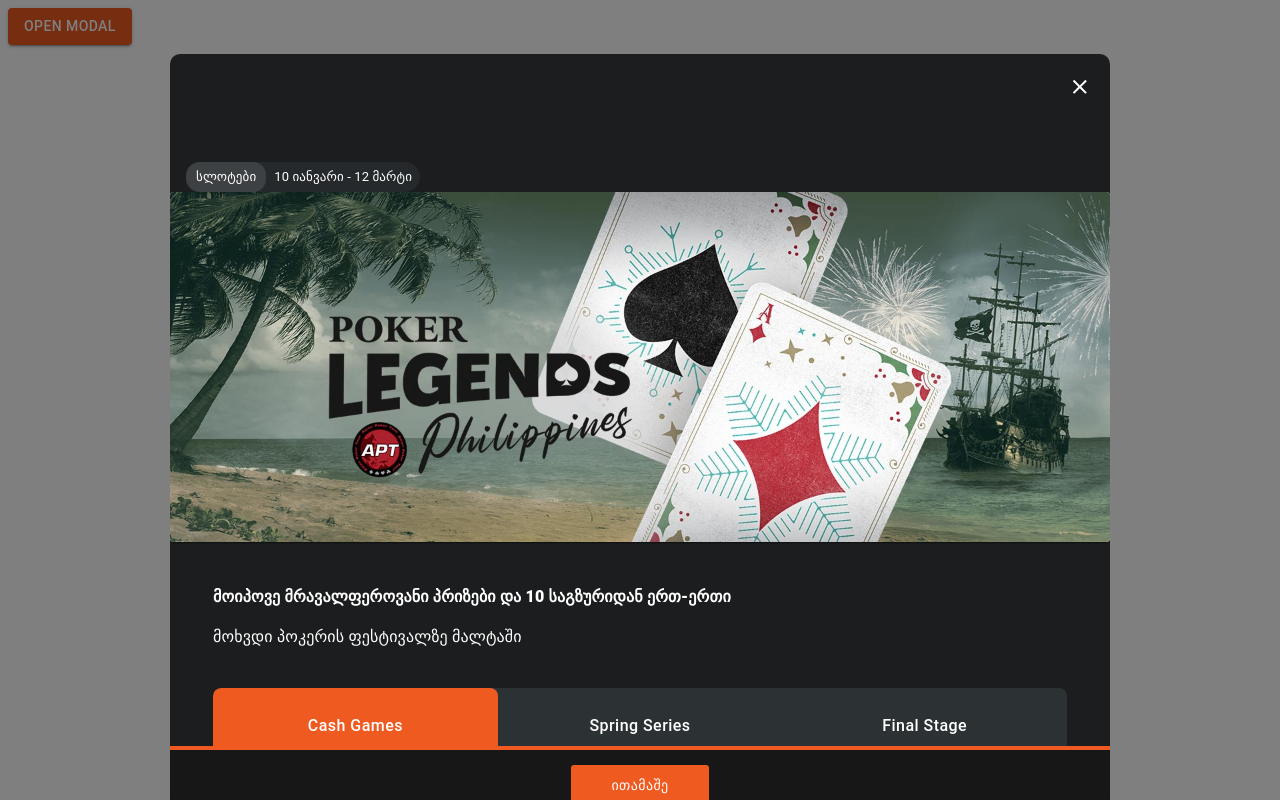
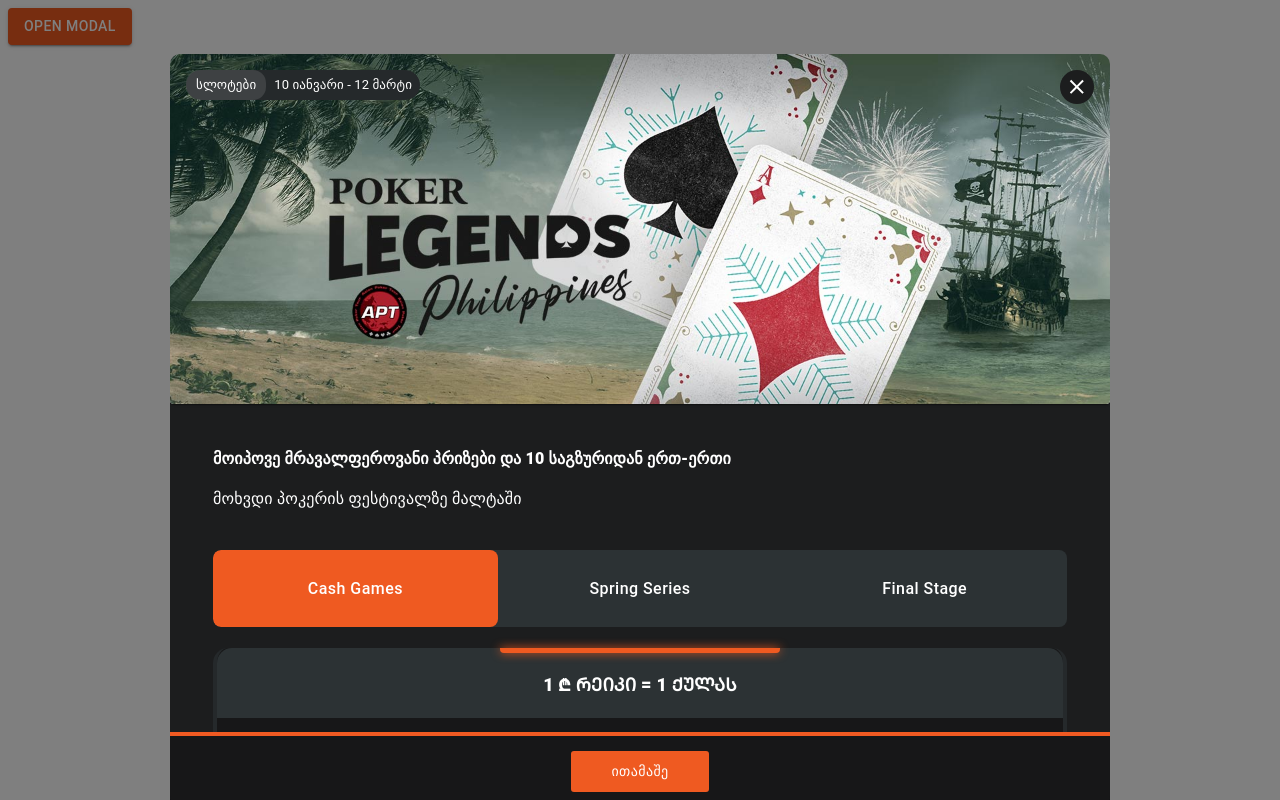
Before and after one commit to natiaker/levelup-internship-landing-page, a React (Create React App) app: page / in a window 1280 px wide. Both pictures are taken after a click on the button "OPEN MODAL". Built offline with nearby package versions, Linux system fonts and the light colour scheme.

Commit message:
fix: position fixed bug

```diff
--- a/src/components/CloseBtn.jsx
+++ b/src/components/CloseBtn.jsx
@@ -6,9 +6,9 @@
   return (
     <Box
       sx={{
-        position: "sticky",
+        position: "absolute",
         top: "16px",
-        left: "95%",
+        right: "16px",
         width: "34px",
         height: "34px",
         borderRadius: "50%",
--- a/src/components/PlayBtn.jsx
+++ b/src/components/PlayBtn.jsx
@@ -4,16 +4,16 @@
 const PlayBtn = () => {
   return (
     <Box
-      position='sticky'
-      top={{ xs: "80%", sm: "92%" }}
-      height='70px'
-      width='100%'
-      display='flex'
-      justifyContent='center'
-      alignItems='center'
-      bgcolor='#171718'
-      borderTop='4px solid #F05A22'
-      zIndex='1500'
+      position="sticky"
+      bottom="0"
+      height="70px"
+      width="100%"
+      display="flex"
+      justifyContent="center"
+      alignItems="center"
+      bgcolor="#171718"
+      borderTop="4px solid #F05A22"
+      zIndex="1500"
     >
       <Button
         sx={{
--- a/src/components/Popup.jsx
+++ b/src/components/Popup.jsx
@@ -15,7 +15,7 @@
   top: "50%",
   left: "50%",
   transform: "translate(-50%, -50%)",
-  marginTop: { xs: "50px", sm: "30px" },
+  marginTop: { xs: "24px", sm: "30px" },
   paddingTop: { xs: "10px", sm: "0" },
   minWidth: { xs: "320px", sm: "500px", md: "600px" },
   width: { xs: "100%", sm: "90%", md: "70%", lg: "940px" },
@@ -40,7 +40,7 @@
     <>
       <Button
         onClick={handleOpen}
-        variant='contained'
+        variant="contained"
         sx={{
           color: "text.primary",
           bgcolor: "background.active",
@@ -52,63 +52,49 @@
       <Modal
         open={open}
         onClose={handleClose}
-        aria-labelledby='modal-modal-title'
-        aria-describedby='modal-modal-description'
+        aria-labelledby="modal-modal-title"
+        aria-describedby="modal-modal-description"
       >
         <Box sx={modalStyle}>
           <SignupSection />
-          <CloseBtn handleClose={handleClose} />
-          <PlayBtn />
-          <Box
-            display={{ xs: "none", sm: "inline-flex" }}
-            alignItems='center'
-            position='sticky'
-            top='16px'
-            left='16px'
-            bgcolor='#25292B'
-            borderRadius='35px'
-          >
+          <div style={{ display: "flex", position: "sticky", top: 0 }}>
             <Box
-              bgcolor='#ffffff1d'
-              py='5px'
-              px='10px'
-              borderRadius='13px'
+              display={{ xs: "none", sm: "inline-flex" }}
+              alignItems="center"
+              position="absolute"
+              top="16px"
+              left="16px"
+              bgcolor="#25292B"
+              borderRadius="35px"
             >
-              <Typography fontSize='13px'>სლოტები</Typography>
+              <Box bgcolor="#ffffff1d" py="5px" px="10px" borderRadius="13px">
+                <Typography fontSize="13px">სლოტები</Typography>
+              </Box>
+              <Typography fontSize="13px" px={1}>
+                10 იანვარი - 12 მარტი
+              </Typography>
             </Box>
-            <Typography
-              fontSize='13px'
-              px={1}
-            >
-              10 იანვარი - 12 მარტი
-            </Typography>
-          </Box>
+
+            <CloseBtn handleClose={handleClose} />
+          </div>
           <Card>
             <CardMedia
-              component='img'
+              component="img"
               image={process.env.PUBLIC_URL + "/assets/banner.jpg"}
-              alt='banner'
+              alt="banner"
             />
           </Card>
           <Box
             display={{ xs: "inline-flex", sm: "none" }}
-            alignItems='center'
-            borderRadius='35px'
+            alignItems="center"
+            borderRadius="35px"
             pt={1}
-            px='10px'
+            px="10px"
           >
-            <Box
-              bgcolor='#ffffff1d'
-              py='5px'
-              px='10px'
-              borderRadius='13px'
-            >
-              <Typography fontSize='13px'>სლოტები</Typography>
+            <Box bgcolor="#ffffff1d" py="5px" px="10px" borderRadius="13px">
+              <Typography fontSize="13px">სლოტები</Typography>
             </Box>
-            <Typography
-              fontSize='13px'
-              px={1}
-            >
+            <Typography fontSize="13px" px={1}>
               10 იანვარი - 12 მარტი
             </Typography>
           </Box>
@@ -117,20 +103,15 @@
               p: { xs: "16px", sm: "43px" },
             }}
           >
-            <Typography
-              id='modal-modal-title'
-              fontWeight='900'
-            >
+            <Typography id="modal-modal-title" fontWeight="900">
               მოიპოვე მრავალფეროვანი პრიზები და 10 საგზურიდან ერთ-ერთი
             </Typography>
-            <Typography
-              id='modal-modal-description'
-              sx={{ mt: 2 }}
-            >
+            <Typography id="modal-modal-description" sx={{ mt: 2 }}>
               მოხვდი პოკერის ფესტივალზე მალტაში
             </Typography>
             <TabComponent />
           </Box>
+          <PlayBtn />
         </Box>
       </Modal>
     </>
```
